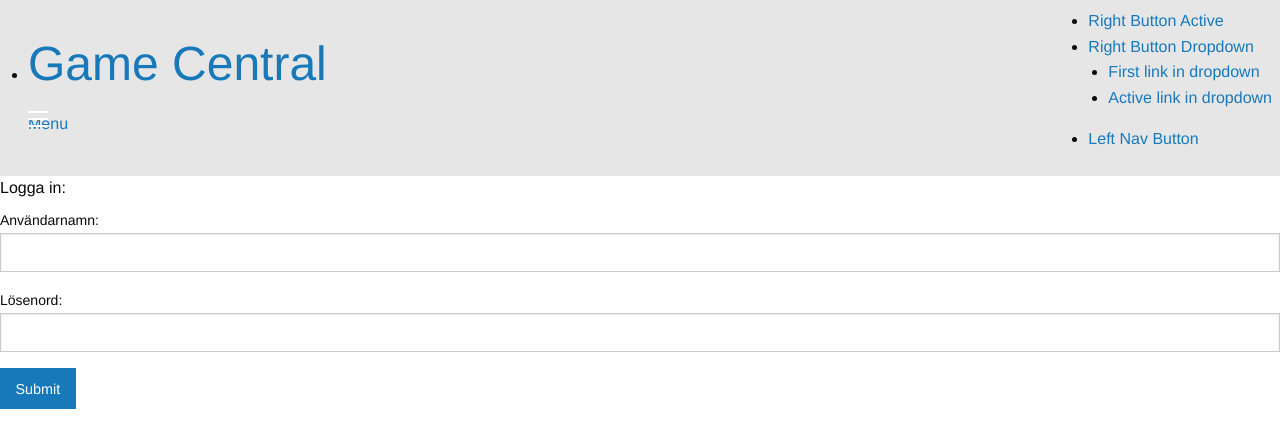
After one commit to flawwan/Game, a PHP site: page /login.php in a window 1280 px wide. The commit adds this page. Shown: the top 448 px of the page. Run offline with PHP 8.4, Linux system fonts and the light colour scheme; some libraries are stand-ins or nearby versions.

Commit message:
login.php

```diff
--- /dev/null
+++ b/www/login.php
@@ -0,0 +1,14 @@
+<?php require '../lib/bootstrap.php'; ?>
+<?php require '../template/header.php'; ?>
+<?php
+?>
+<form class='left' method='post'>
+<fieldset>
+	<legend>Logga in:</legend>
+	<label>Användarnamn:</label>
+	<input type='text' name='username'/>
+	<label>Lösenord:</label>
+	<input type='password' name='password'/>
+	<input type='submit' class='button'/>
+</form>
+<?php require '../template/footer.php'; ?>
```
Also changed, not shown: www/index.php (line endings or trailing spaces).
